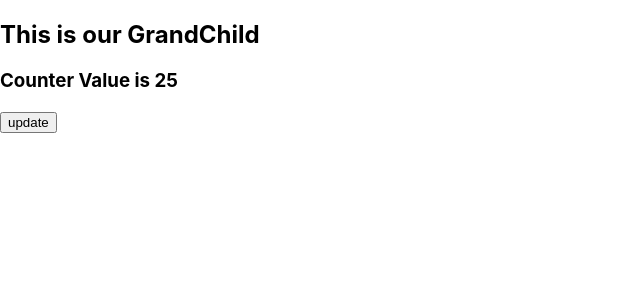
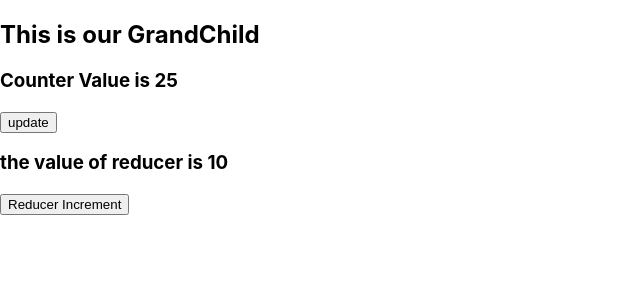
Before and after one commit to aafaqpervez/my-app5, a React (Create React App) app: page / in a window 1280 px wide. Shown: the top 300 px of the page, without its empty margins (0-640 px from the left). Built offline with nearby package versions, Linux system fonts and the light colour scheme.

Commit message:
add reducer

```diff
--- /dev/null
+++ b/src/Child2.js
@@ -0,0 +1,19 @@
+import React, { useReducer } from 'react';
+import CounterReducer from './CounterReducer';
+
+
+const Child2 =() => {
+
+    let [state, dispatch] = useReducer(CounterReducer, 10)
+
+    return(
+        <div>
+            <h3>the value of reducer is {state}</h3>
+            <button onClick={()=>dispatch('INCREMENT')}>Reducer Increment</button>
+
+        </div>
+    )
+
+
+}
+export default Child2;
--- /dev/null
+++ b/src/CounterReducer.js
@@ -0,0 +1,9 @@
+const CounterReducer = (state, action) => {
+    switch (action) {
+      case 'INCREMENT':
+        return state + 1
+
+
+    }
+  }
+  export default CounterReducer;
--- a/src/Parent.js
+++ b/src/Parent.js
@@ -1,9 +1,13 @@
 import React from 'react';
 import Child from './Child';
+import Child2 from './Child2';
 const Parent = () => {
     return (
 
-        <Child  />
+        <div>
+            <Child  />
+        <Child2 />
+        </div>
     )
 }
 export default Parent;
```
Also changed, not shown: src/App.js (+6 -7 lines).
